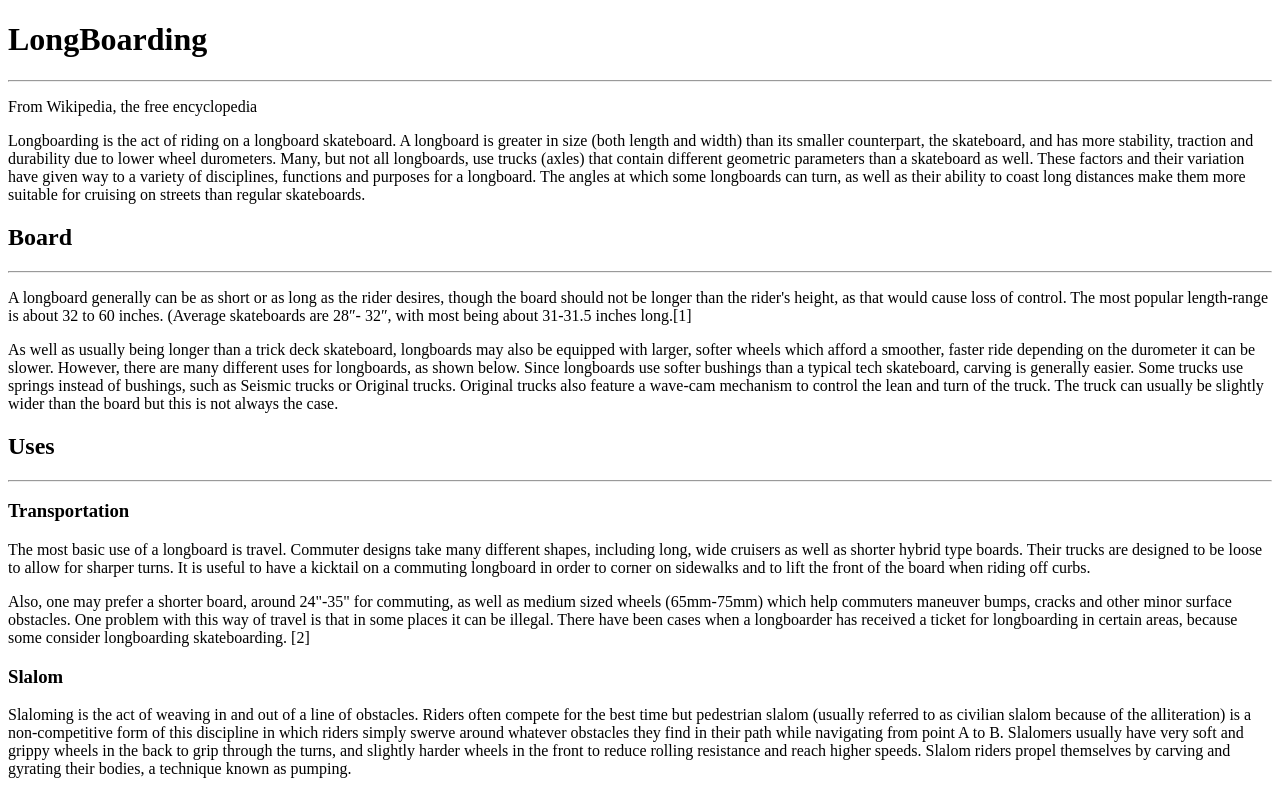
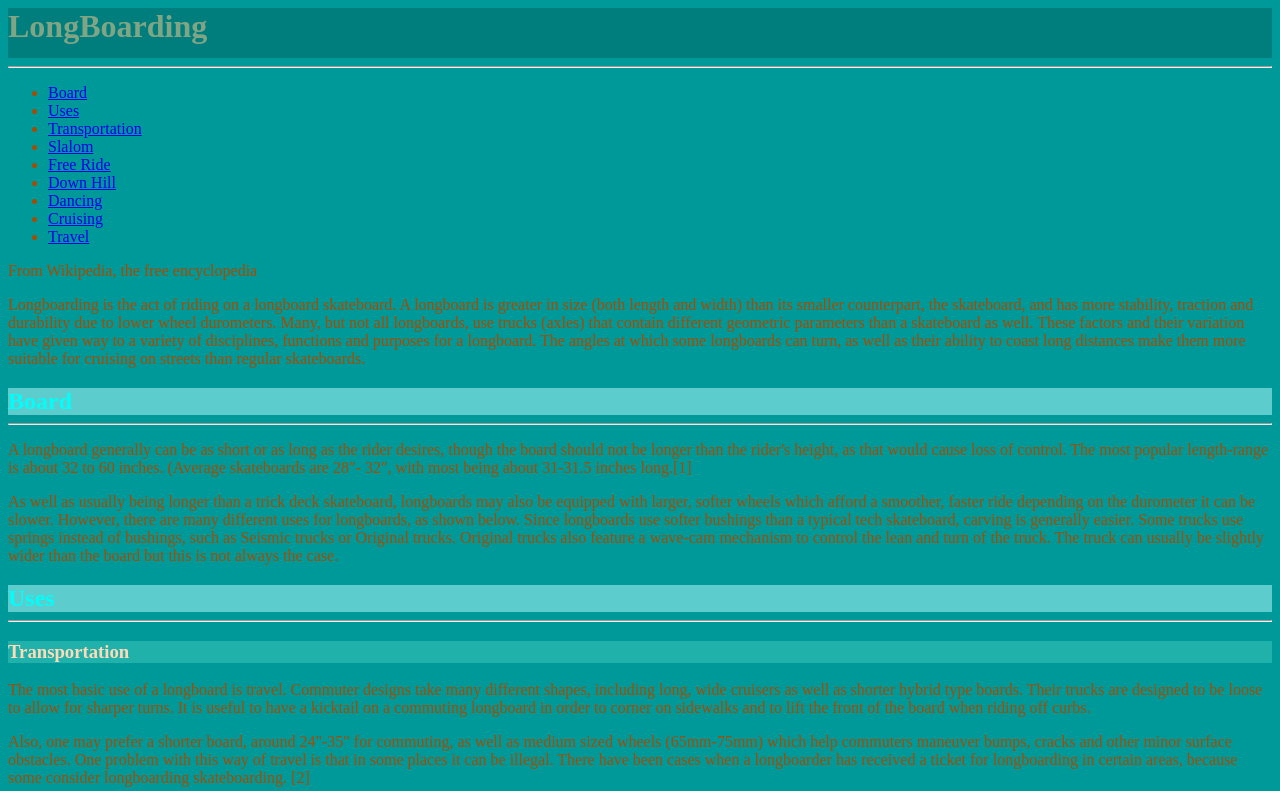
Before and after one commit to DOCarroll/DWS, a plain HTML site: page csscolors/color.html in a window 1280 px wide. Shown: the top 791 px of the page. Drawn offline with Linux system fonts and the light colour scheme.

Commit message:
Complete Finished Upload of Css Colors

```diff
--- a/csscolors/color.html
+++ b/csscolors/color.html
@@ -3,10 +3,23 @@
 <head>
     <meta charset="utf-8"/>
     <title>Colors</title>
+    <link rel="stylesheet" href="css/main.css">
 </head>
 <body>
         <h1>LongBoarding</h1>
         <hr />
+        <ul>
+            <li><a href="#board">Board</a></li>
+            <li><a href="#uses">Uses</a></li>
+            <li><a href="#transportation">Transportation</a></li>
+            <li><a href="#slalom">Slalom</a></li>
+            <li><a href="#freeride">Free Ride</a></li>
+            <li><a href="#downhill">Down Hill</a></li>
+            <li><a href="#dancing">Dancing</a></li>
+            <li><a href="#cruising">Cruising</a></li>
+            <li><a href="#travel">Travel</a></li>
+
+        </ul>
             <p>From Wikipedia, the free encyclopedia</p>
 
             <p>Longboarding is the act of riding on a longboard skateboard. A longboard is greater in size (both length and width) than its smaller counterpart, the skateboard, and has more stability, traction and durability due to lower wheel durometers. Many, but not all longboards, use trucks (axles) that contain different geometric parameters than a skateboard as well. These factors and their variation have given way to a variety of disciplines, functions and purposes for a longboard. The angles at which some longboards can turn, as well as their ability to coast long distances make them more suitable for cruising on streets than regular skateboards.</p>
--- /dev/null
+++ b/csscolors/css/main.css
@@ -0,0 +1,25 @@
+/*Got Color Ideas from http://colorschemedesigner.com/ */
+body {
+    background-color:#009999;
+
+    color:#A64B00;
+}
+h1 {
+    background-color:#006363;
+    color:#FFB273;
+    height:50px;
+    margin-top:0;
+    margin-bottom:0;
+    opacity: 0.5;
+}
+h2 {
+    background-color:rgb(92,204,204);
+    margin-bottom:0;
+    margin-left:0;
+    margin-right:0;
+    color:hsl(179, 100%, 50%);
+}
+h3 {
+    background-color:lightseagreen;
+    color:peachpuff;
+}
```
